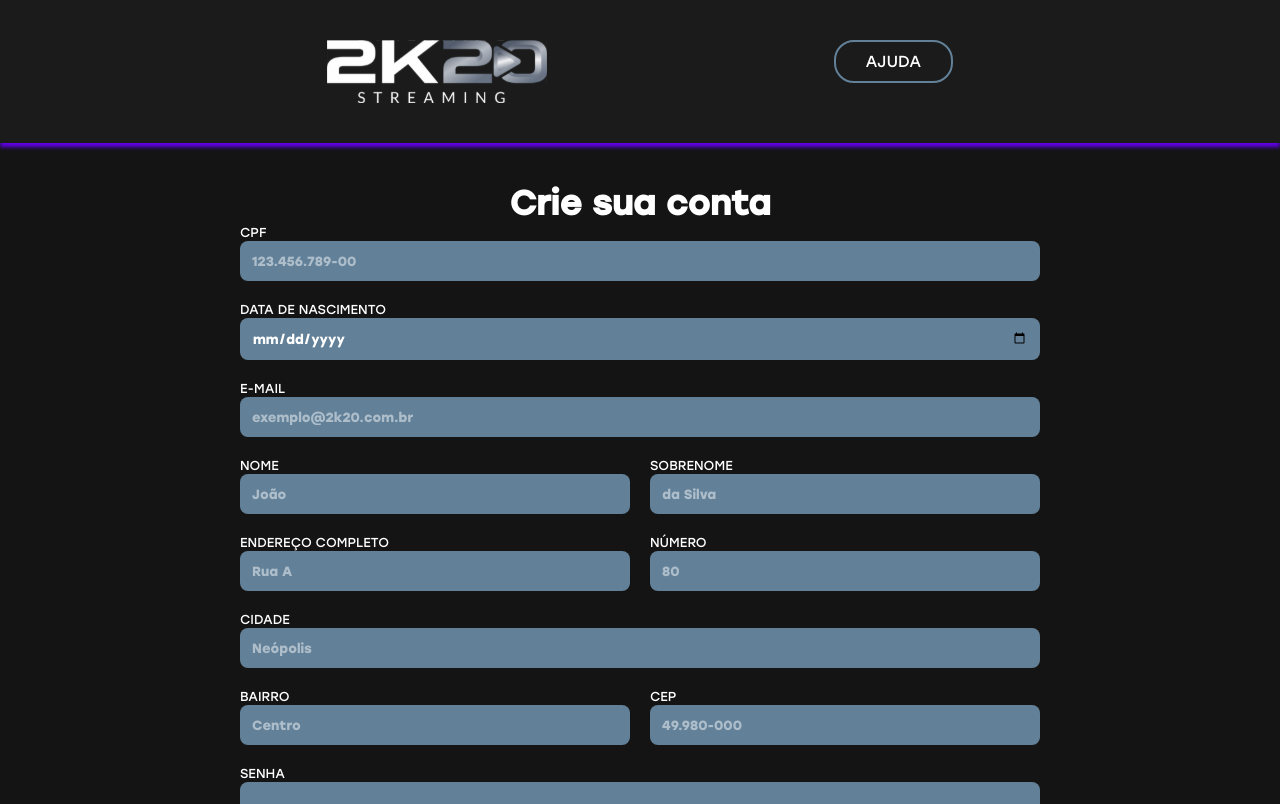
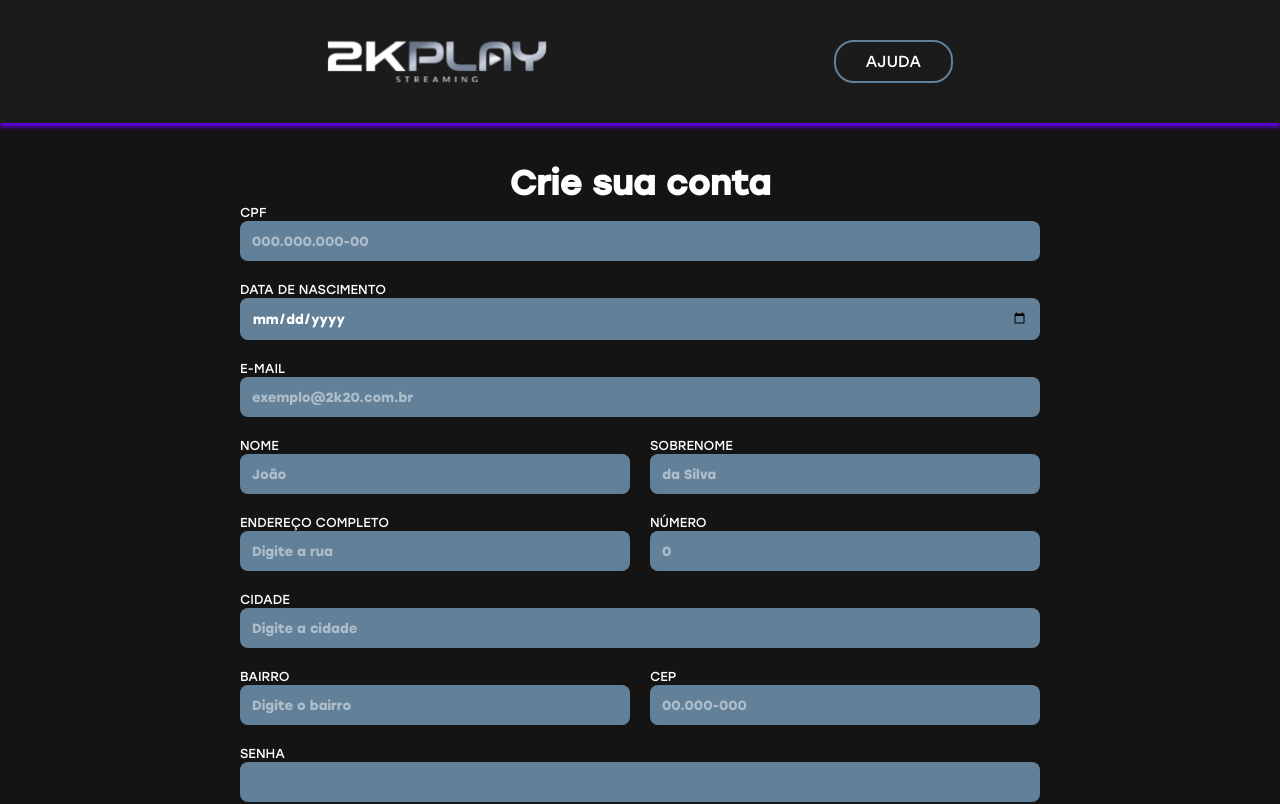
Before and after one commit to gustavojuliao1999/checkout-2k20-streaming-react-ts, a React (Create React App) app: page / in a window 1280 px wide. Shown: the top 804 px of the page. Built offline with nearby package versions, Linux system fonts and the light colour scheme.

Commit message:
Alterando logo e placeholders

```diff
--- a/src/pages/Home.tsx
+++ b/src/pages/Home.tsx
@@ -130,7 +130,7 @@ const Home = () => {
 
                 <div className="form-group">
                     <span>CPF</span>
-                    <input type="text" name="docId" id="docIdEl" placeholder="123.456.789-00" required value={docId} onChange={handleDocIdChange} maxLength={14}/>
+                    <input type="text" name="docId" id="docIdEl" placeholder="000.000.000-00" required value={docId} onChange={handleDocIdChange} maxLength={14}/>
                     <small className="error-message hidden">O cpf deve ter 11 dígitos</small>
                 </div>
                 <div className="form-group">
@@ -155,25 +155,25 @@ const Home = () => {
                 <div className="form-group split">
                     <div>
                         <span>ENDEREÇO COMPLETO</span>
-                        <input type="text" name="address" id="addressEl" placeholder="Rua A" required value={address} onChange={handleAddressChange}/>
+                        <input type="text" name="address" id="addressEl" placeholder="Digite a rua" required value={address} onChange={handleAddressChange}/>
                     </div>
                     <div>
                         <span>NÚMERO</span>
-                        <input type="text" name="addressNumber" id="addressNumberEl" placeholder="80" required value={addressNumber} onChange={handleAddressNumberChange}/>
+                        <input type="text" name="addressNumber" id="addressNumberEl" placeholder="0" required value={addressNumber} onChange={handleAddressNumberChange}/>
                     </div>
                 </div>
                 <div className="form-group">
                     <span>CIDADE</span>
-                    <input type="text" name="city" id="cityEl" placeholder="Neópolis" required onChange={handleCityChange} value={city}/>
+                    <input type="text" name="city" id="cityEl" placeholder="Digite a cidade" required onChange={handleCityChange} value={city}/>
                 </div>
                 <div className="form-group split">
                     <div>
                         <span>BAIRRO</span>
-                        <input type="text" name="hood" id="hoodEl" placeholder="Centro" required onChange={handleHoodChange} value={hood}/>
+                        <input type="text" name="hood" id="hoodEl" placeholder="Digite o bairro" required onChange={handleHoodChange} value={hood}/>
                     </div>
                     <div>
                         <span>CEP</span>
-                        <input type="text" name="postalCode" id="postalCodeEl" placeholder="49.980-000" required maxLength={10} onChange={handlePostalCodeChange} value={postalCode}/>
+                        <input type="text" name="postalCode" id="postalCodeEl" placeholder="00.000-000" required maxLength={10} onChange={handlePostalCodeChange} value={postalCode}/>
                     </div>
                 </div>
                 <div className="form-group">
```
Also changed, not shown: src/img/main-logo.svg.
